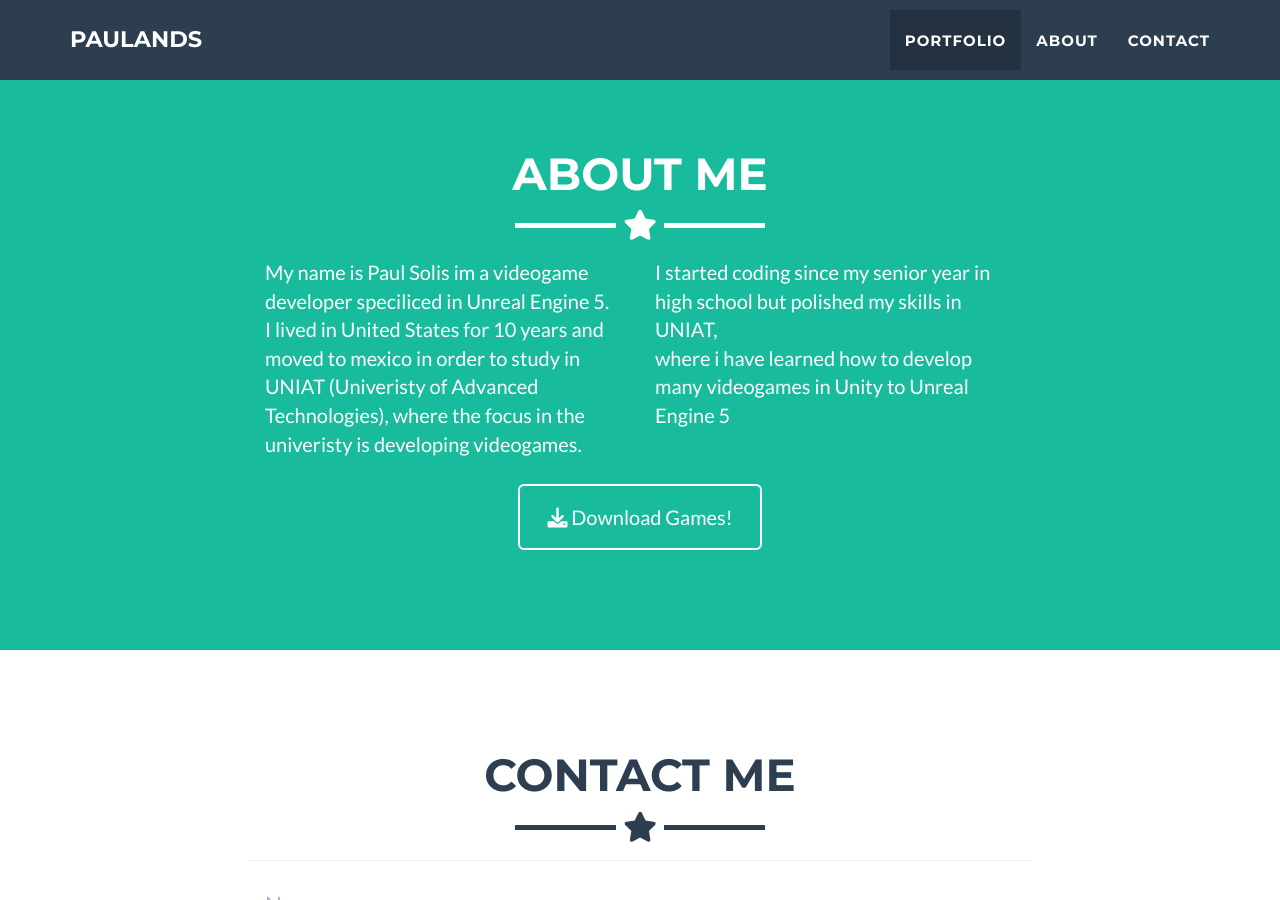
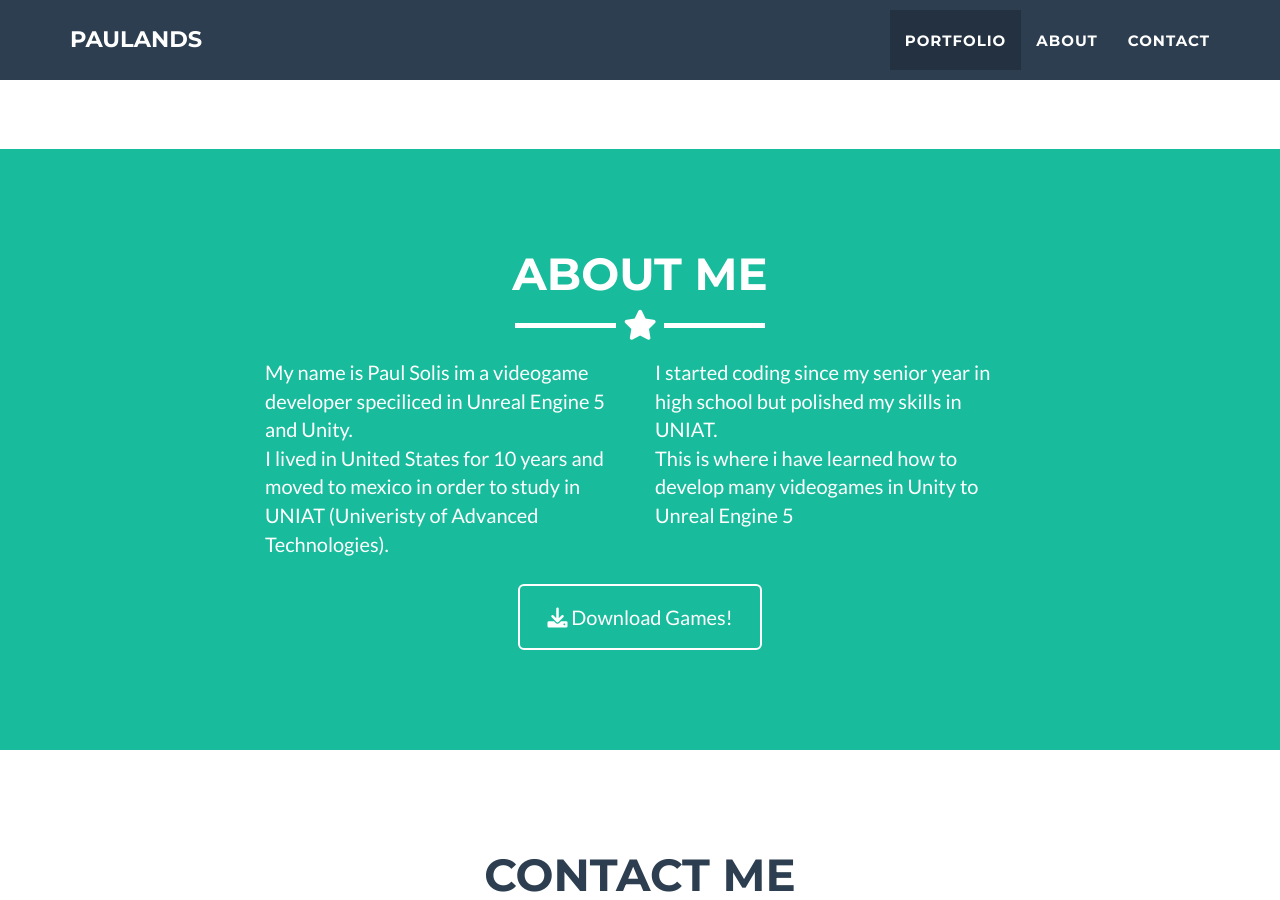
Before and after one commit to PaulAnds/PaulAnds.github.io, a Jekyll site: the page built from _posts/2014-07-18-project-1.markdown, in a window 1280 px wide and 900 px high, scrolled down 1767 px. Built offline with Jekyll 4.4.1, drawn with Linux system fonts in a browser that asks for light colours.

Commit message:
new image

```diff
--- a/_includes/about.html
+++ b/_includes/about.html
@@ -9,15 +9,15 @@
     </div>
     <div class="row">
       <div class="col-lg-4 col-lg-offset-2">
-        <p>My name is Paul Solis im a videogame developer speciliced in Unreal Engine 5.
+        <p>My name is Paul Solis im a videogame developer speciliced in Unreal Engine 5 and Unity.
         <br>
-        I lived in United States for 10 years and moved to mexico in order to study in UNIAT (Univeristy of Advanced Technologies), where the focus in the univeristy is developing videogames.
+        I lived in United States for 10 years and moved to mexico in order to study in UNIAT (Univeristy of Advanced Technologies).
         </p>
       </div>
       <div class="col-lg-4">
-        <p>I started coding since my senior year in high school but polished my skills in UNIAT,
+        <p>I started coding since my senior year in high school but polished my skills in UNIAT.
         <br>
-        where i have learned how to develop many videogames in Unity to Unreal Engine 5</p>
+        This is where i have learned how to develop many videogames in Unity to Unreal Engine 5</p>
       </div>
       <div class="col-lg-8 col-lg-offset-2 text-center">
         <a href="https://paulands.itch.io/" class="btn btn-lg btn-outline">
```
Also changed, not shown: img/profile.png.
